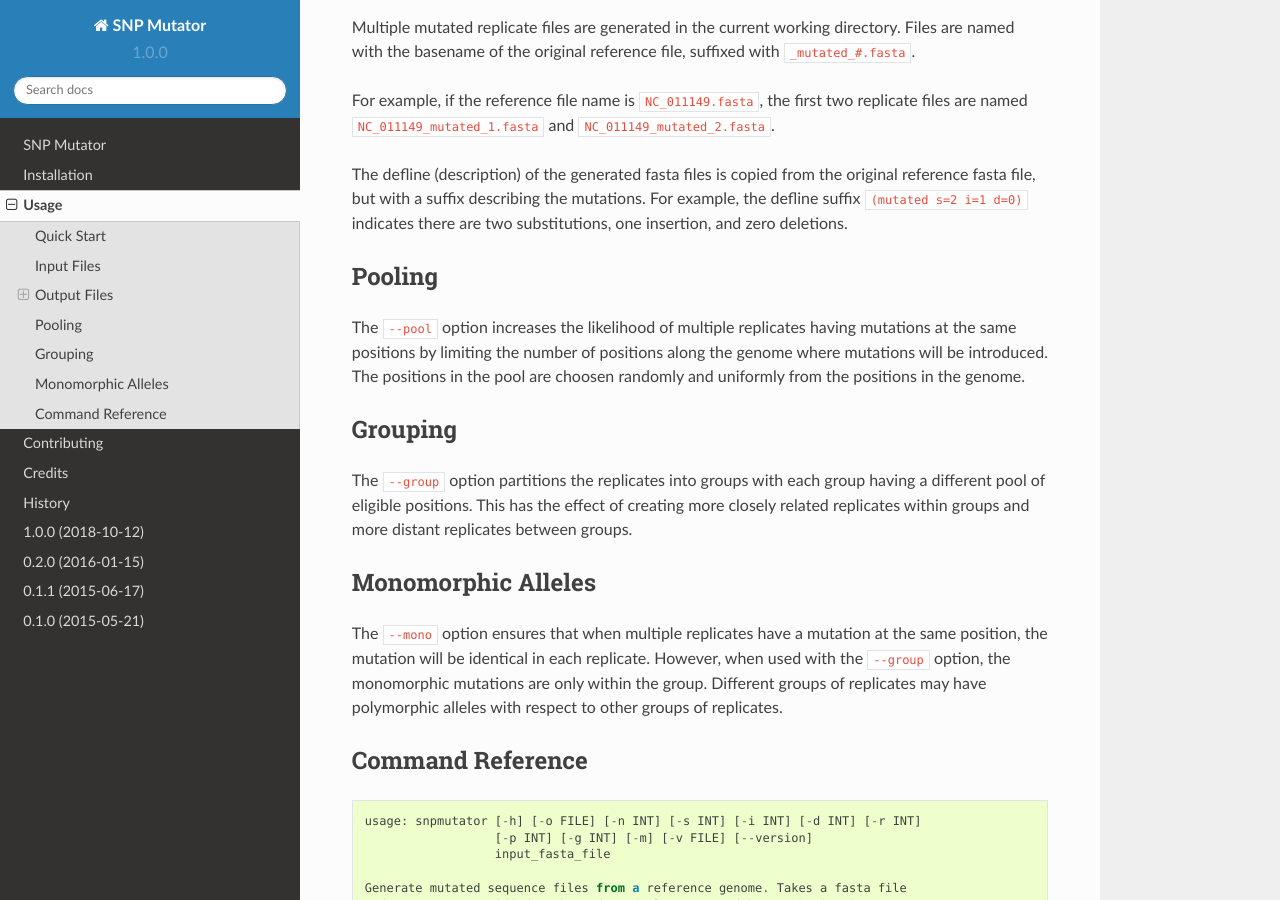
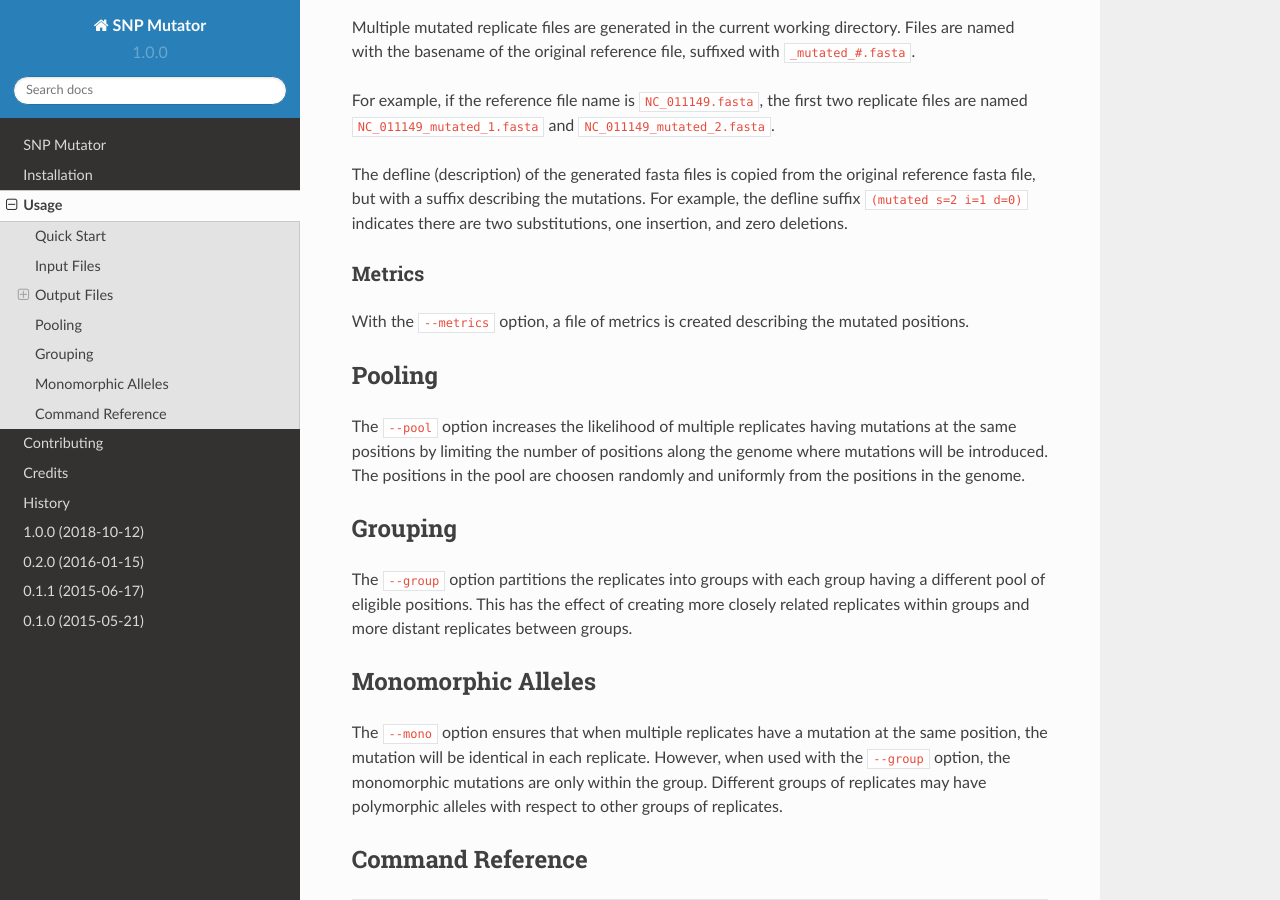
Before and after one commit to CFSAN-Biostatistics/snp-mutator, a Sphinx documentation site: the page built from docs/usage.rst, in a window 1280 px wide and 900 px high, scrolled down 1503 px. Built offline with Sphinx 7.4.7 and the Read the Docs theme 2.0.0, drawn with Linux system fonts in a browser that asks for light colours.

Commit message:
Mention the metrics output file in the usage documentation.

```diff
--- a/docs/usage.rst
+++ b/docs/usage.rst
@@ -74,6 +74,10 @@ The defline (description) of the generated fasta files is copied from the origin
 fasta file, but with a suffix describing the mutations.  For example, the defline suffix
 ``(mutated s=2 i=1 d=0)`` indicates there are two substitutions, one insertion, and zero deletions.
 
+Metrics
+~~~~~~~
+With the ``--metrics`` option, a file of metrics is created describing the mutated positions.
+
 Pooling
 -------
 The ``--pool`` option increases the likelihood of multiple replicates having mutations at the
```
